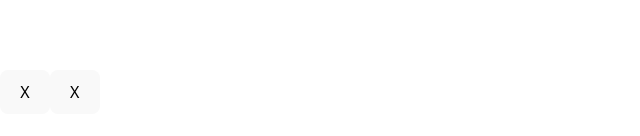
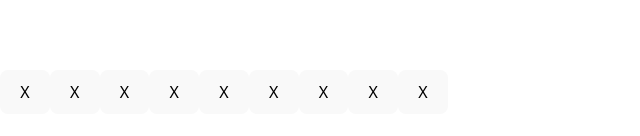
Before and after one commit to jaelcam/my-react-app, a React (Vite) app: page / in a window 1280 px wide. Shown: the part 308-444 px from the top of the page, without its empty margins (0-640 px from the left). Built offline with nearby package versions, Linux system fonts and the light colour scheme.

Commit message:
Copy and pasted the fragments 9 separate times to have a total of 9 squares with X's inside of them.

```diff
--- a/src/App.jsx
+++ b/src/App.jsx
@@ -1,6 +1,13 @@
 export default function Square() {
   return (
     <>
+      <button className="square">X</button>
+      <button className="square">X</button>
+      <button className="square">X</button>
+      <button className="square">X</button>
+      <button className="square">X</button>
+      <button className="square">X</button>
+      <button className="square">X</button>
       <button className="square">X</button>
       <button className="square">X</button>
     </>
```
